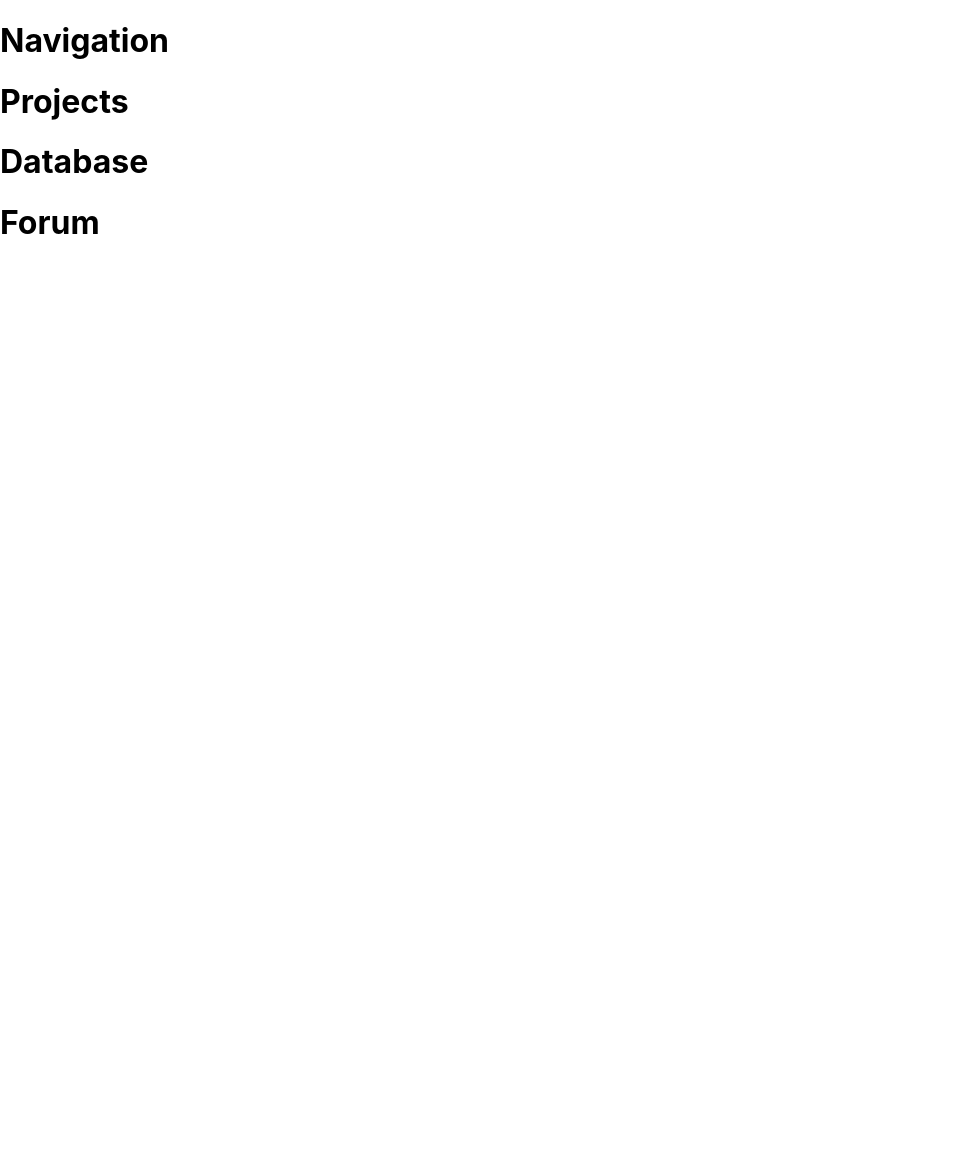
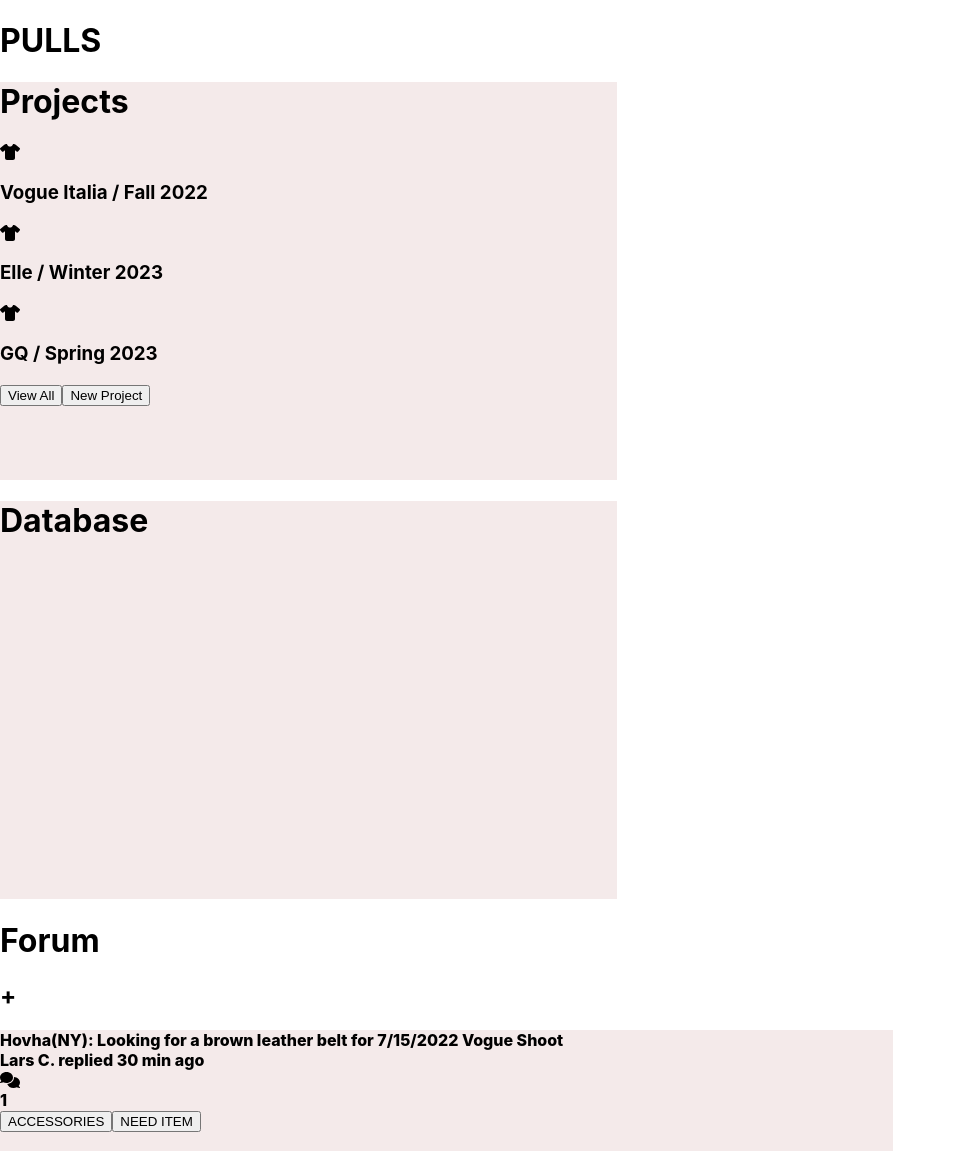
Before and after one commit to DoubleHelixX/ori-pulls-test, a React (Create React App) app: page / in a window 1280 px wide. Shown: the whole page, without its empty margins (0-956 px from the left). Before the commit the page ends 800 px from the top, so only its background shows below. Built offline with nearby package versions, Linux system fonts and the light colour scheme; the HTML template or start-up script is replaced by a standard one.

Commit message:
created basic layout

```diff
--- a/package.json
+++ b/package.json
@@ -3,6 +3,10 @@
   "version": "0.1.0",
   "private": true,
   "dependencies": {
+    "@fortawesome/fontawesome-svg-core": "^6.1.1",
+    "@fortawesome/free-regular-svg-icons": "^6.1.1",
+    "@fortawesome/free-solid-svg-icons": "^6.1.1",
+    "@fortawesome/react-fontawesome": "^0.1.18",
     "@testing-library/jest-dom": "^5.16.4",
     "@testing-library/react": "^13.2.0",
     "@testing-library/user-event": "^13.5.0",
@@ -10,6 +14,7 @@
     "react-dom": "^18.1.0",
     "react-router-dom": "^6.3.0",
     "react-scripts": "5.0.1",
+    "styled-components": "^5.3.5",
     "web-vitals": "^2.1.4"
   },
   "scripts": {
--- a/src/App.js
+++ b/src/App.js
@@ -7,10 +7,10 @@
 function App() {
   return (
     <div>
-      <Navigation />
-      <ProjectsCard />
-      <DatabaseCard />
-      <ForumCard />
+      <Navigation className="navigation" />
+      <ProjectsCard className="projects" />
+      <DatabaseCard className="database" />
+      <ForumCard className="forum" />
     </div>
   );
 }
--- /dev/null
+++ b/src/Components/DatabaseCard/DatabaseCard.css
@@ -0,0 +1,5 @@
+.database {
+  width: 617px;
+  height: 398px;
+  background-color: #f4eaea;
+}
--- a/src/Components/DatabaseCard/DatabaseCard.js
+++ b/src/Components/DatabaseCard/DatabaseCard.js
@@ -1,8 +1,9 @@
 import React from "react";
+import "./DatabaseCard.css";
 
 function DatabaseCard(props) {
   return (
-    <div>
+    <div className="database">
       <h1>Database</h1>
     </div>
   );
--- /dev/null
+++ b/src/Components/ForumCard/ForumCard.css
@@ -0,0 +1,6 @@
+.forumCard {
+  width: 893px;
+  height: 121px;
+  background-color: #f4eaea;
+  font-weight: 800;
+}
--- a/src/Components/ForumCard/ForumCard.js
+++ b/src/Components/ForumCard/ForumCard.js
@@ -1,9 +1,22 @@
 import React from "react";
+import { FontAwesomeIcon } from "@fortawesome/react-fontawesome";
+import { faComments } from "@fortawesome/free-solid-svg-icons";
+import "./ForumCard.css";
 
 function ForumCard(props) {
   return (
     <div>
-      <h1>Forum</h1>
+      <h1>Forum </h1>
+      <h2>+</h2>
+
+      <div className="forumCard">
+        Hovha(NY): Looking for a brown leather belt for 7/15/2022 Vogue Shoot
+        <div>Lars C. replied 30 min ago</div>
+        <FontAwesomeIcon icon={faComments} />
+        <div className="messageAmount">1</div>
+        <button className="accessoriesButton">ACCESSORIES</button>
+        <button className="needItemButton">NEED ITEM</button>
+      </div>
     </div>
   );
 }
--- a/src/Components/Navigation/Navigation.js
+++ b/src/Components/Navigation/Navigation.js
@@ -2,9 +2,9 @@
 
 function Navigation(props) {
   return (
-    <div>
-      <h1>Navigation</h1>
-    </div>
+    <>
+      <h1>PULLS</h1>
+    </>
   );
 }
 
--- /dev/null
+++ b/src/Components/ProjectsCard/ProjectsCard.css
@@ -0,0 +1,5 @@
+.projects {
+  width: 617px;
+  height: 398px;
+  background-color: #f4eaea;
+}
--- a/src/Components/ProjectsCard/ProjectsCard.js
+++ b/src/Components/ProjectsCard/ProjectsCard.js
@@ -1,9 +1,20 @@
 import React from "react";
+import { FontAwesomeIcon } from "@fortawesome/react-fontawesome";
+import { faShirt } from "@fortawesome/free-solid-svg-icons";
+import "./ProjectsCard.css";
 
 function ProjectsCard(props) {
   return (
-    <div>
-      <h1>Projects</h1>
+    <div className="projects">
+      <h1 className="projectsTitle">Projects</h1>
+      <FontAwesomeIcon icon={faShirt} />
+      <h3>Vogue Italia / Fall 2022</h3>
+      <FontAwesomeIcon icon={faShirt} />
+      <h3>Elle / Winter 2023</h3>
+      <FontAwesomeIcon icon={faShirt} />
+      <h3>GQ / Spring 2023</h3>
+      <button className="viewAll">View All</button>
+      <button className="newProject">New Project</button>
     </div>
   );
 }
```
Also changed, not shown: public/2d931a400c1cb14a7ca3afe517d4a66a.png (added), src/Components/Navigation/Navigation.css (added), 1 other file (tests, documents, lock files or other folders).
